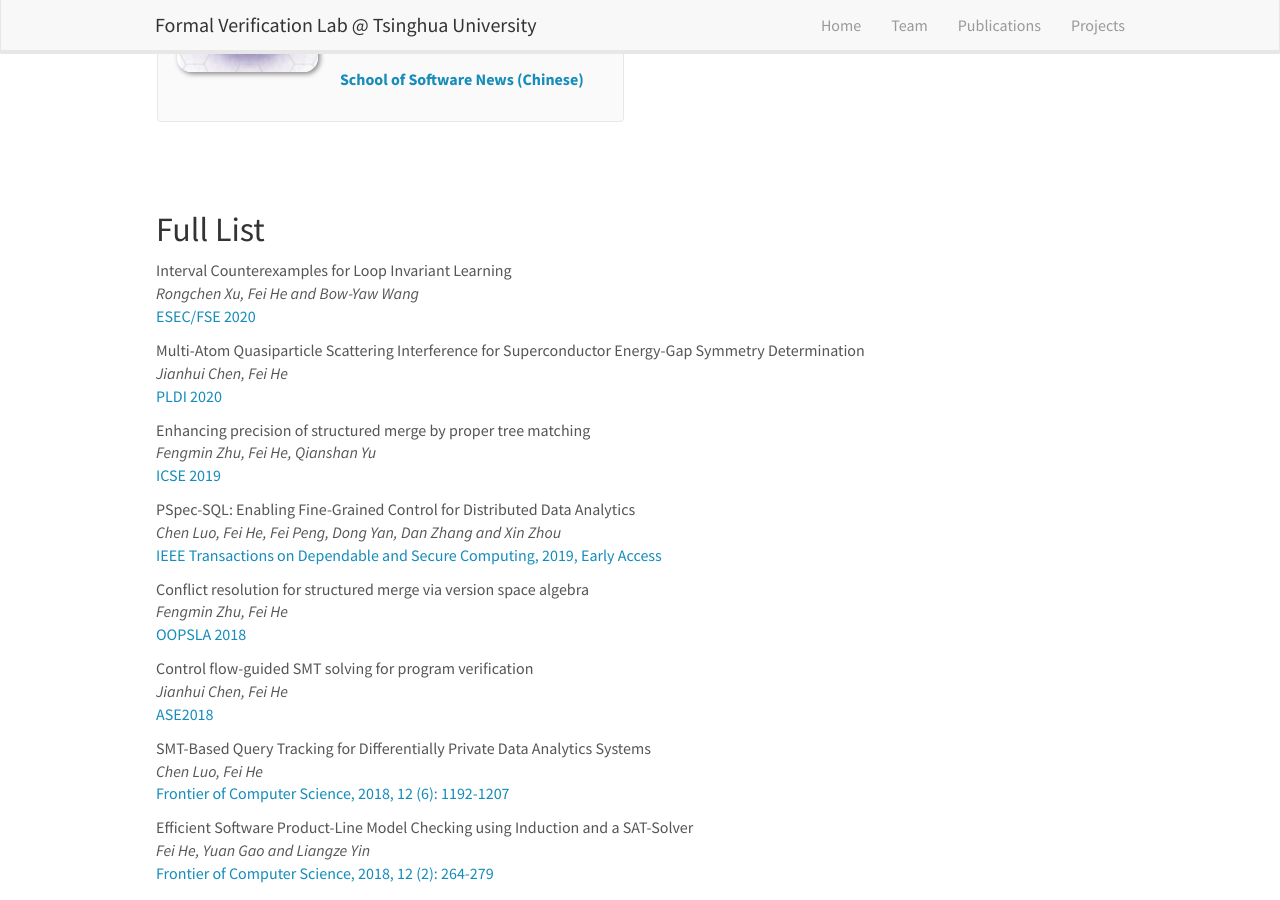
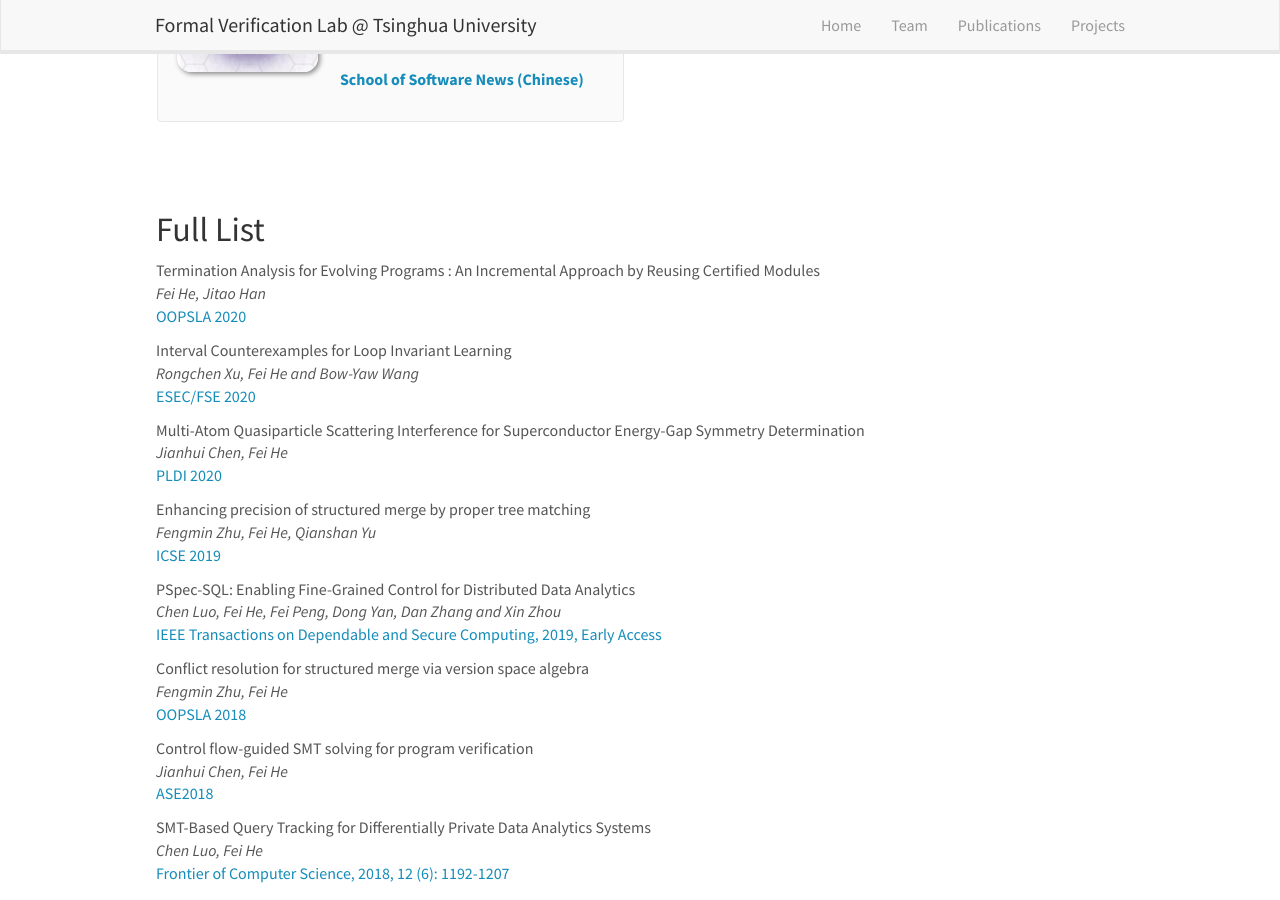
Before and after one commit to thufv/thufv.github.io, a Jekyll site: the page built from _pages/publications.md, in a window 1280 px wide and 900 px high, scrolled down 374 px. Built offline with Jekyll 4.4.1, drawn with Linux system fonts in a browser that asks for light colours; nearby versions of some CDN libraries.

Commit message:
add research paper : incterm (oopsla2020a-artifact)

```diff
--- a/_data/publist.yml
+++ b/_data/publist.yml
@@ -1,3 +1,10 @@
+- title: "Termination Analysis for Evolving Programs : An Incremental Approach by Reusing Certified Modules"
+  authors: Fei He, Jitao Han
+  link:
+    url: https://dl.acm.org/doi/abs/10.1145/3428267
+    display: OOPSLA 2020
+  highlight: 0
+
 - title: "Interval Counterexamples for Loop Invariant Learning"
   authors: Rongchen Xu, Fei He and Bow-Yaw Wang
   link:
```
Also changed, not shown: _research/oopsla2020a-artifact.md (added, +32 -0 lines).
